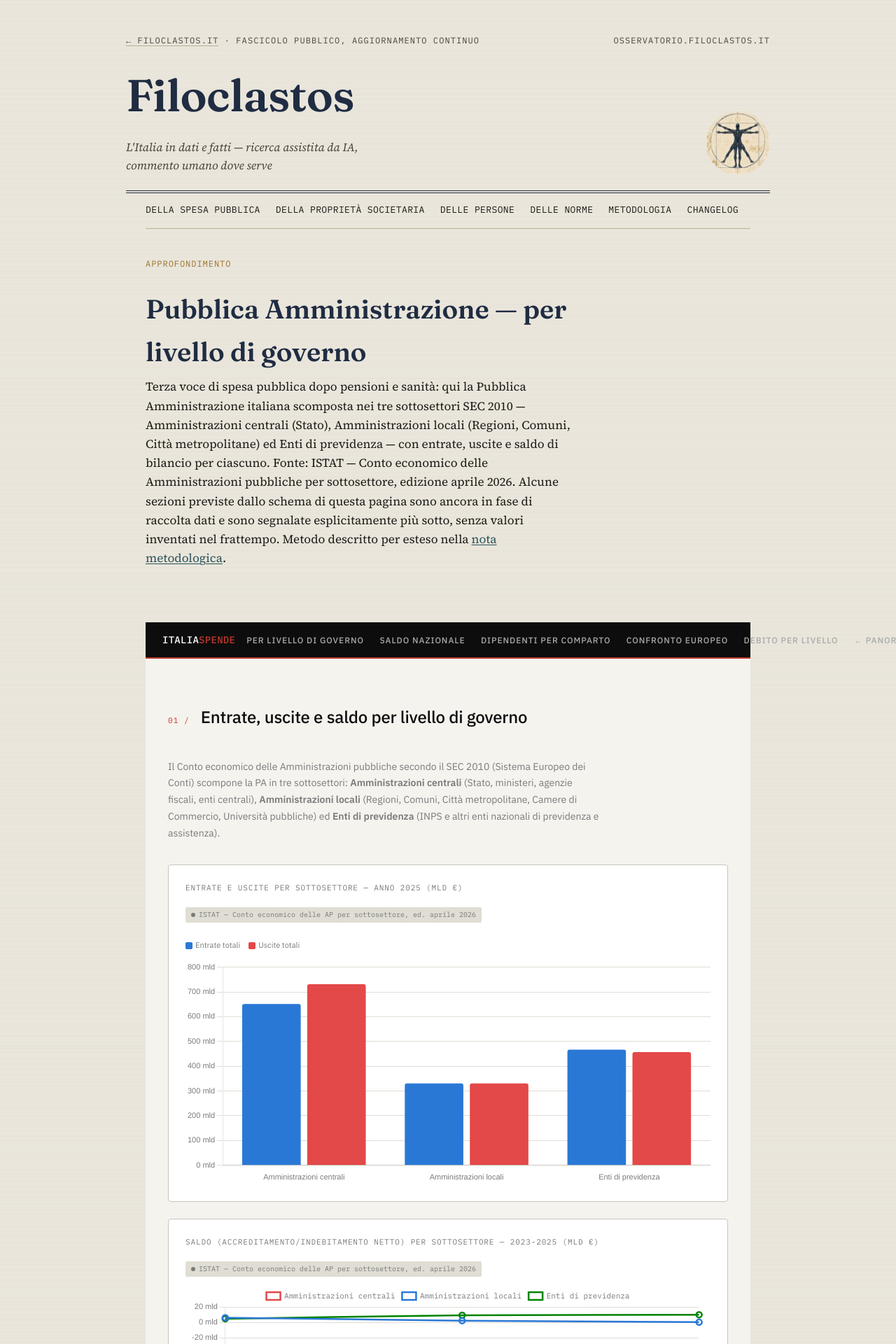
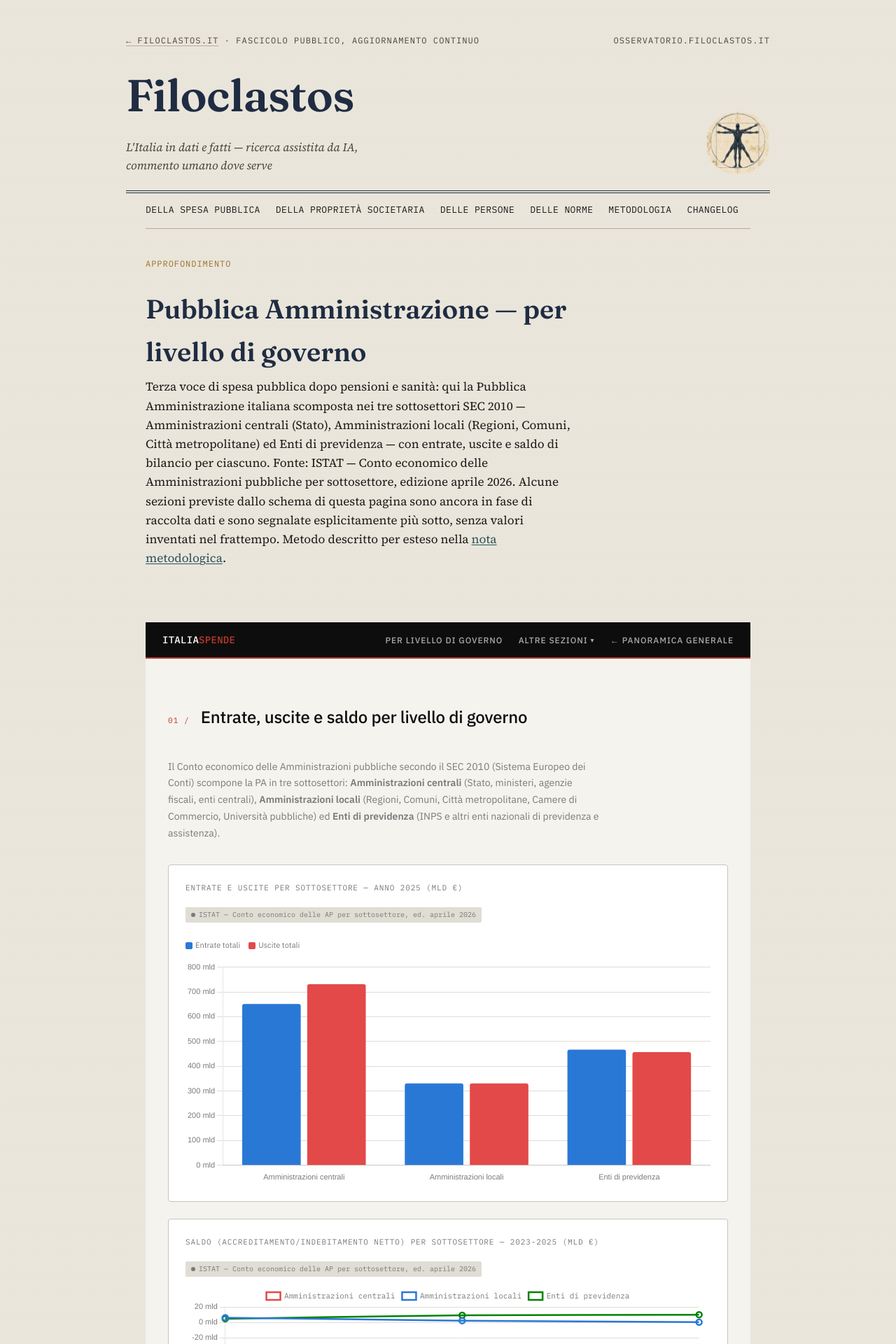
Before and after one commit to Vicknopf11/filoclastos-osservatorio, a Jekyll site: the page built from pubblica-amministrazione/index.md, in a window 1280 px wide. Shown: the top 1920 px of the page at 70% size. Built offline with Jekyll 4.4.1, drawn with Linux system fonts in a browser that asks for light colours.

Commit message:
Convertito il menu della pagina PA in dropdown, troppo largo con 5 voci

```diff
--- a/pubblica-amministrazione/index.md
+++ b/pubblica-amministrazione/index.md
@@ -28,10 +28,15 @@ description: "Approfondimento sulla Pubblica Amministrazione italiana: confronto
   </button>
   <div class="nav-links" id="navLinks">
     <a href="#pa-sottosettori">Per livello di governo</a>
-    <a href="#pa-saldo">Saldo nazionale</a>
-    <a href="#pa-dipendenti">Dipendenti per comparto</a>
-    <a href="#pa-europa">Confronto europeo</a>
-    <a href="#pa-debito-locale">Debito per livello</a>
+    <div class="nav-group" id="approfondimentiGroup">
+      <button class="nav-group__toggle" aria-haspopup="true" aria-expanded="false">Altre sezioni <span class="nav-caret">▾</span></button>
+      <div class="nav-group__menu">
+        <a href="#pa-saldo">Saldo nazionale</a>
+        <a href="#pa-dipendenti">Dipendenti per comparto</a>
+        <a href="#pa-europa">Confronto europeo</a>
+        <a href="#pa-debito-locale">Debito per livello</a>
+      </div>
+    </div>
     <a href="{{ '/spesa-pubblica/' | relative_url }}">← Panoramica generale</a>
   </div>
 </nav>
@@ -870,6 +875,20 @@ window.addEventListener('DOMContentLoaded', () => {
     });
   }
 
+  // Dropdown "Altre sezioni"
+  document.querySelectorAll('.nav-group__toggle').forEach(btn => {
+    btn.addEventListener('click', () => {
+      const group = btn.closest('.nav-group');
+      const isOpen = group.classList.toggle('open');
+      btn.setAttribute('aria-expanded', isOpen);
+    });
+  });
+  document.addEventListener('click', (e) => {
+    document.querySelectorAll('.nav-group.open').forEach(g => {
+      if (!g.contains(e.target)) g.classList.remove('open');
+    });
+  });
+
   // ── GRAFICO: Entrate/uscite per sottosettore 2025 ──
   (function() {
     const ctx = document.getElementById('paSottosettoriChart').getContext('2d');
```
